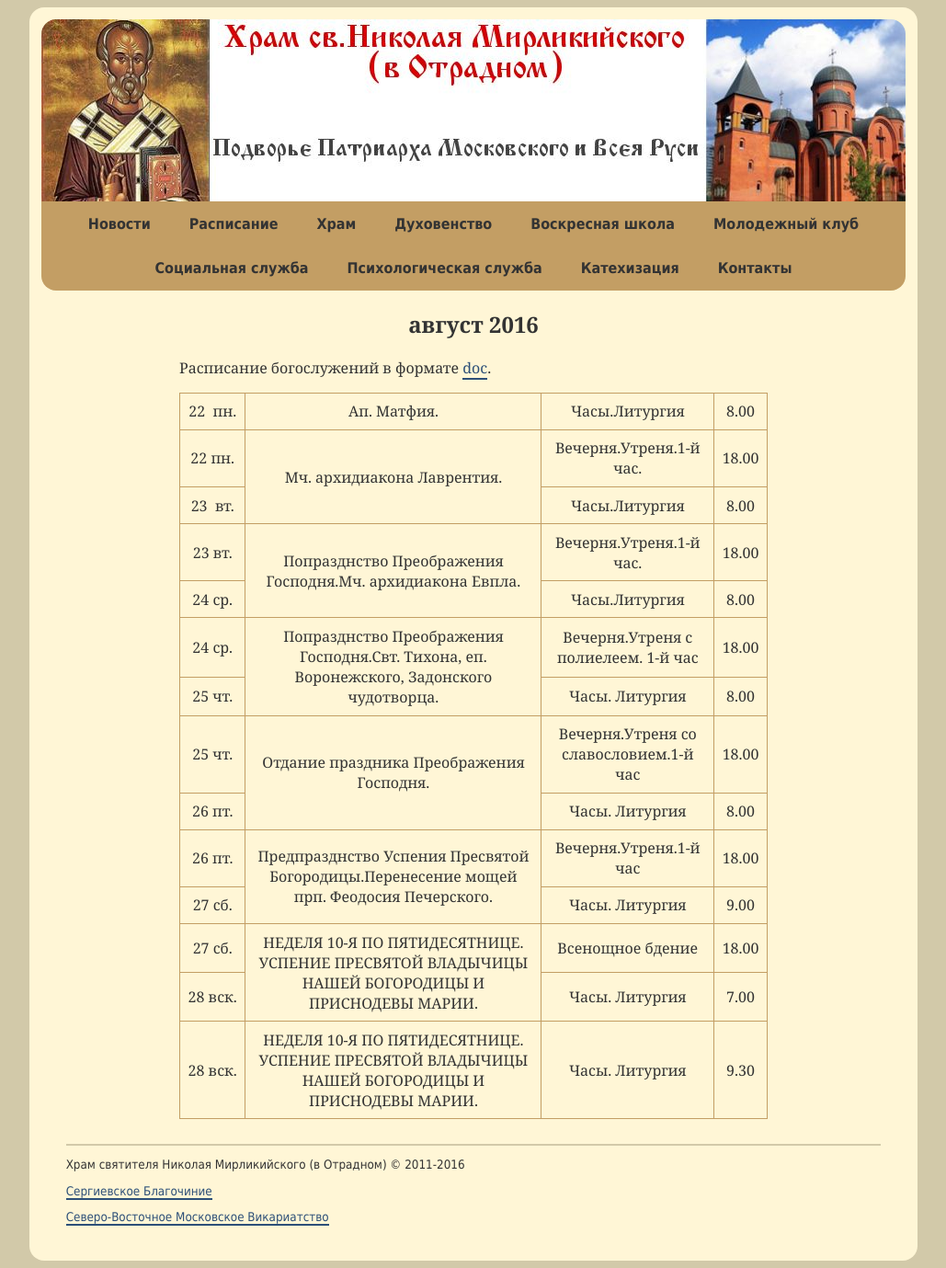
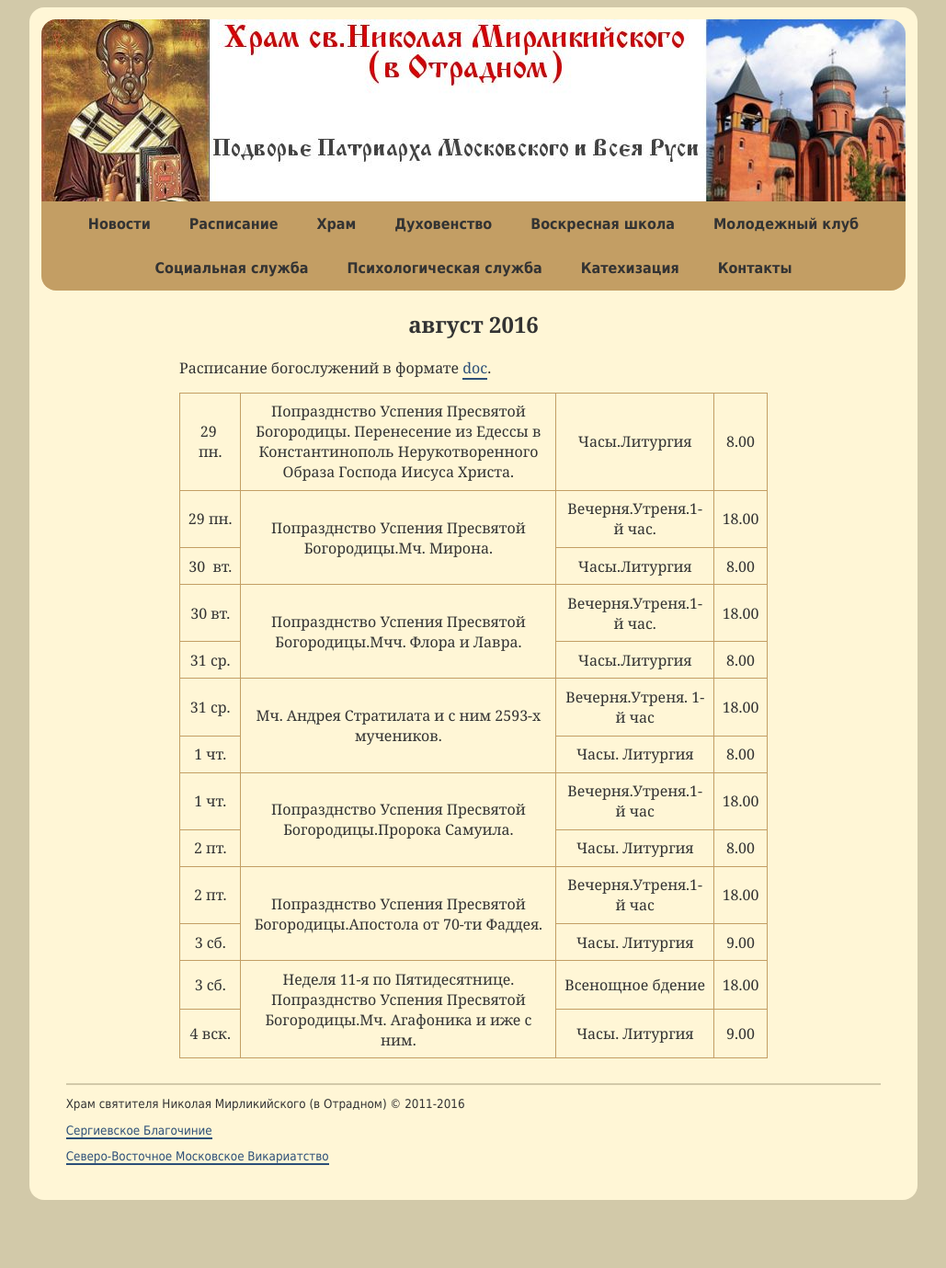
Before and after one commit to hramotradnoe/hramotradnoe.github.io, a Jekyll site: the page built from schedule/index.html, in a window 1280 px wide. Shown: the whole page at 92% size, without its empty margins (125-1154 px from the left). Built offline with Jekyll 4.4.1, drawn with Linux system fonts in a browser that asks for light colours; after the commit the page ends 1313 px from its top, so only the background shows below that.

Commit message:
Update schedule.yml

```diff
--- a/_data/schedule.yml
+++ b/_data/schedule.yml
@@ -1,61 +1,56 @@
 period: август 2016
 link: "https://docs.google.com/document/d/1HInNq7LVarTQc0bqzivSR0Ull1FPrTsOZQZSPxik4u0/edit"
 timetable:
- - description : "Ап. Матфия."
+ - description : "Попразднство Успения Пресвятой Богородицы. Перенесение из Едессы в Константинополь Нерукотворенного Образа Господа Иисуса Христа."
    services    :
-      - day   : 22&nbsp; пн.
+      - day   : 29&nbsp; пн.
         time  : '8.00'
         title : "Часы.Литургия"
- - description : "Мч. архидиакона Лаврентия."
+ - description : "Попразднство Успения Пресвятой Богородицы.Мч. Мирона."
    services    :
-      - day   : 22&nbsp;пн.
+      - day   : 29&nbsp;пн.
         time  : '18.00'
         title : "Вечерня.Утреня.1-й час."
-      - day   : 23&nbsp; вт.
+      - day   : 30&nbsp; вт.
         time  : '8.00'
         title : "Часы.Литургия"
- - description : "Попразднство Преображения Господня.Мч. архидиакона Евпла."
+ - description : "Попразднство Успения Пресвятой Богородицы.Мчч. Флора и Лавра."
    services    :
-      - day   : 23&nbsp;вт.
+      - day   : 30&nbsp;вт.
         time  : '18.00'
         title : "Вечерня.Утреня.1-й час."
-      - day   : 24&nbsp;ср.
+      - day   : 31&nbsp;ср.
         time  : '8.00'
         title : "Часы.Литургия"
- - description : "Попразднство Преображения Господня.Свт. Тихона, еп. Воронежского, Задонского чудотворца."
+ - description : "Мч. Андрея Стратилата и с ним 2593-х мучеников."
    services    :
-      - day   : 24&nbsp;ср.
+      - day   : 31&nbsp;ср.
         time  : '18.00'
-        title : "Вечерня.Утреня с полиелеем. 1-й час"
-      - day   : 25&nbsp;чт.
+        title : "Вечерня.Утреня. 1-й час"
+      - day   : 1&nbsp;чт.
         time  : '8.00'
         title : "Часы. Литургия"
- - description : "Отдание праздника Преображения Господня."
+ - description : "Попразднство Успения Пресвятой Богородицы.Пророка Самуила."
    services    :
-      - day   : 25&nbsp;чт.
+      - day   : 1&nbsp;чт.
         time  : '18.00'
-        title : "Вечерня.Утреня со славословием.1-й час"
-      - day   : 26&nbsp;пт.
+        title : "Вечерня.Утреня.1-й час"
+      - day   : 2&nbsp;пт.
         time  : '8.00'
         title : "Часы. Литургия"
- - description : "Предпразднство Успения Пресвятой Богородицы.Перенесение мощей прп. Феодосия Печерского."
+ - description : "Попразднство Успения Пресвятой Богородицы.Апостола от 70-ти Фаддея."
    services    :
-      - day   : 26&nbsp;пт.
+      - day   : 2&nbsp;пт.
         time  : '18.00'
         title : "Вечерня.Утреня.1-й час"
-      - day   : 27&nbsp;сб.
+      - day   : 3&nbsp;сб.
         time  : '9.00'
         title : "Часы. Литургия"
- - description : "НЕДЕЛЯ 10-Я ПО ПЯТИДЕСЯТНИЦЕ. УСПЕНИЕ ПРЕСВЯТОЙ ВЛАДЫЧИЦЫ НАШЕЙ БОГОРОДИЦЫ И ПРИСНОДЕВЫ МАРИИ."
+ - description : "Неделя 11-я по Пятидесятнице. Попразднство Успения Пресвятой Богородицы.Мч. Агафоника и иже с ним."
    services    :
-      - day   : 27&nbsp;сб.
+      - day   : 3&nbsp;сб.
         time  : '18.00'
         title : "Всенощное бдение"
-      - day   : 28&nbsp;вск.
-        time  : '7.00'
+      - day   : 4&nbsp;вск.
+        time  : '9.00'
         title : "Часы. Литургия"
- - description : "НЕДЕЛЯ 10-Я ПО ПЯТИДЕСЯТНИЦЕ. УСПЕНИЕ ПРЕСВЯТОЙ ВЛАДЫЧИЦЫ НАШЕЙ БОГОРОДИЦЫ И ПРИСНОДЕВЫ МАРИИ."
-   services    :
-      - day  : 28&nbsp;вск.
-        time  : '9.30'
-        title : "Часы. Литургия"
```
